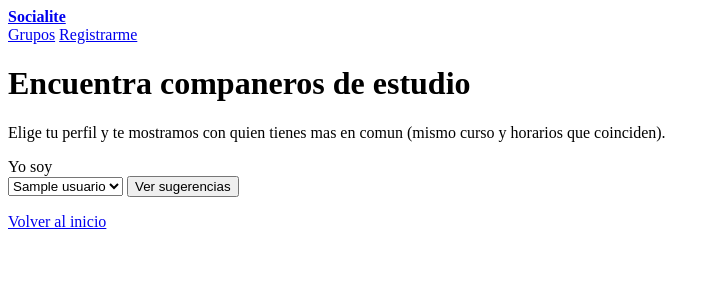
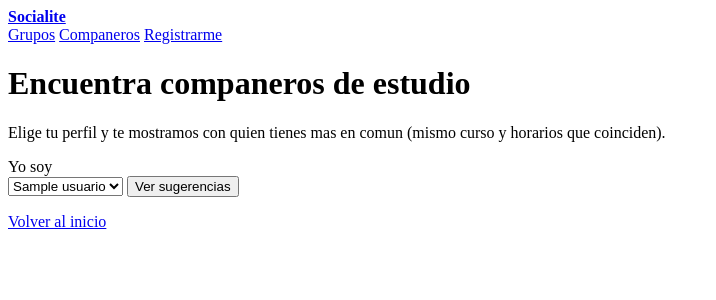
Before and after one commit to 1nstall-er/socialite, a Flask app: page /companeros in a window 1280 px wide. Shown: the top 300 px of the page, without its empty margins (0-716 px from the left). Run offline with Flask 3, Linux system fonts and the light colour scheme; tables that the repository leaves empty hold one stand-in row (values such as "Sample post").

Commit message:
Add 'Companeros' link to navigation menu

```diff
--- a/templates/base.html
+++ b/templates/base.html
@@ -10,6 +10,7 @@
       <a href="{{ url_for('index') }}"><strong>Socialite</strong></a>
       <nav>
         <a href="{{ url_for('grupos') }}">Grupos</a>
+        <a href="{{ url_for('companeros') }}">Companeros</a>
         <a href="{{ url_for('registro') }}">Registrarme</a>
       </nav>
     </header>
```
